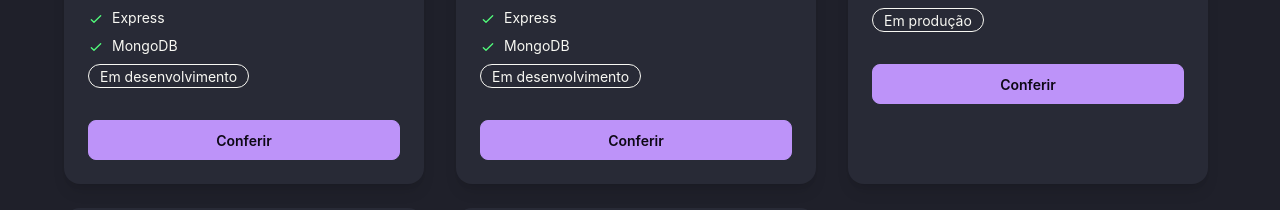
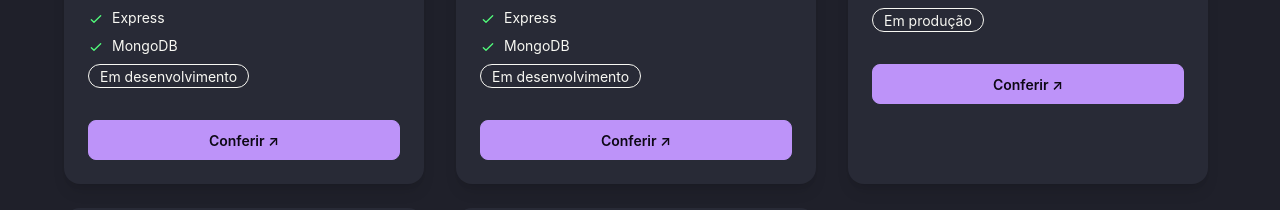
Before and after one commit to Erick-F-Oliveira/about-me, a React (Vite) app in the folder Client/: page /projects in a window 1280 px wide. Shown: the part 529-739 px from the top of the page. Built offline with nearby package versions, Linux system fonts and the light colour scheme.

Commit message:
Atualiza o texto do botão no componente CardProjects para incluir um ícone de seta, melhorando a usabilidade.

```diff
--- a/Client/src/components/CardProjects.jsx
+++ b/Client/src/components/CardProjects.jsx
@@ -42,7 +42,7 @@ const CardProjects = ({ project }) => {
             rel="noopener noreferrer"
             className="btn btn-secondary btn-block"
           >
-            Conferir
+            Conferir ↗
           </a>
         </div>
       </div>
```
Also changed, not shown: 1 other file (tests, documents, lock files or other folders).
